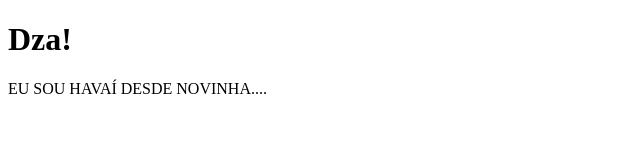
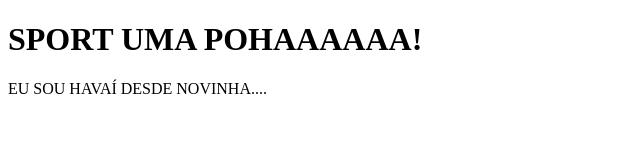
Before and after one commit to ojuaradza/aula-noite, a plain HTML site: page index.html in a window 1280 px wide. Shown: the whole page, without its empty margins (0-640 px from the left). Drawn offline with Linux system fonts and the light colour scheme.

Commit message:
alteração

```diff
--- a/index.html
+++ b/index.html
@@ -6,7 +6,7 @@
     <title>ÓLA, MUNDO!</title>
 </head>
 <body>
-    <H1>Dza!</H1>
+    <H1>SPORT UMA POHAAAAAA!</H1>
     <P>EU SOU HAVAÍ DESDE NOVINHA....</P>
 </body>
 </html>
```
